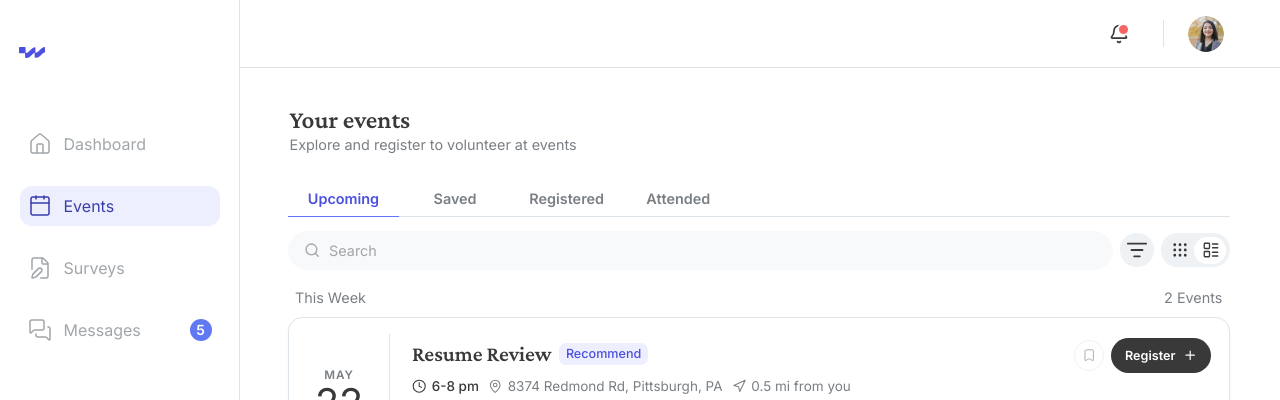
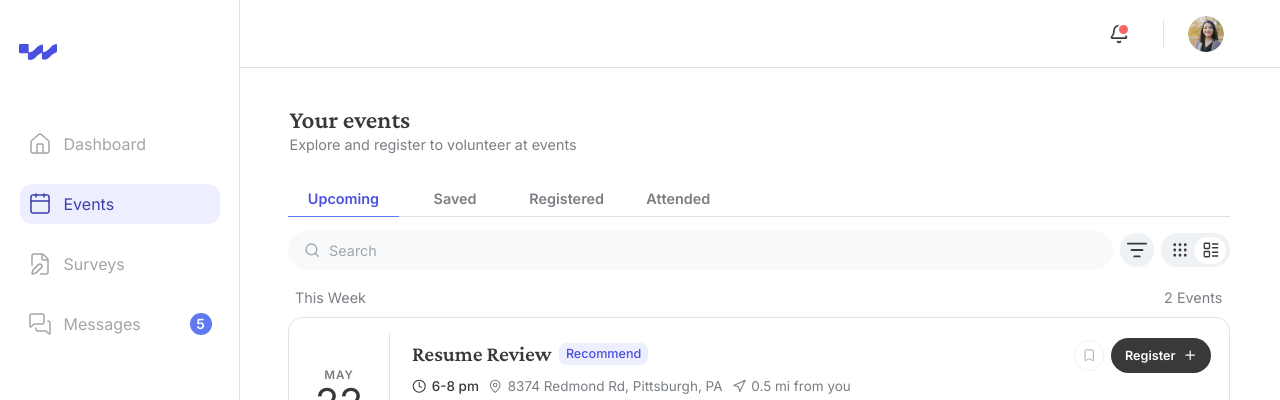
Before and after one commit to joonikli/DFA-DFS, a React (Vite) app: page /events in a window 1280 px wide. Shown: the top 400 px of the page. Built offline with nearby package versions, Linux system fonts and the light colour scheme.

Commit message:
logo resizing

```diff
--- a/src/components/Sidebar/Sidebar.css
+++ b/src/components/Sidebar/Sidebar.css
@@ -23,7 +23,7 @@
 .sidebar__items {
   display: flex;
   flex-direction: column;
-  gap: 22px;
+  gap: 20px;
 }
 
 .sidebar__footer {
--- a/src/components/Sidebar/Sidebar.jsx
+++ b/src/components/Sidebar/Sidebar.jsx
@@ -38,8 +38,8 @@ export default function Sidebar() {
   return (
     <nav className="sidebar" aria-label="Main">
       <div className="sidebar__logo">
-        {/* 40% of the default 64px (shrunk by 60%) */}
-        <Logo width={26} />
+        {/* 60% of the default 64px */}
+        <Logo width={38} />
       </div>
       <div className="sidebar__items">
         {MAIN_NAV.filter((item) => !item.adminOnly || role === 'admin').map(({ adminOnly, ...item }) => (
```
